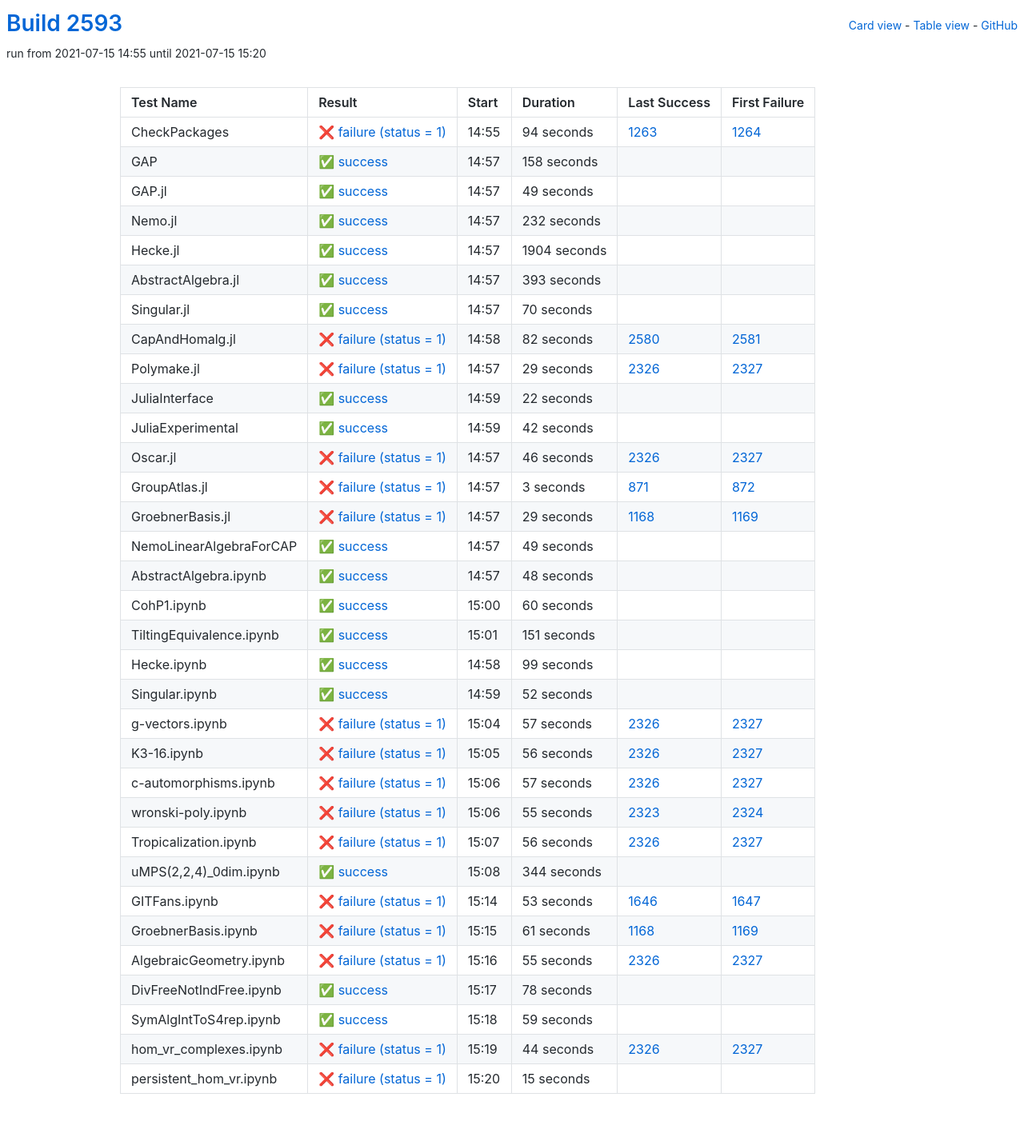
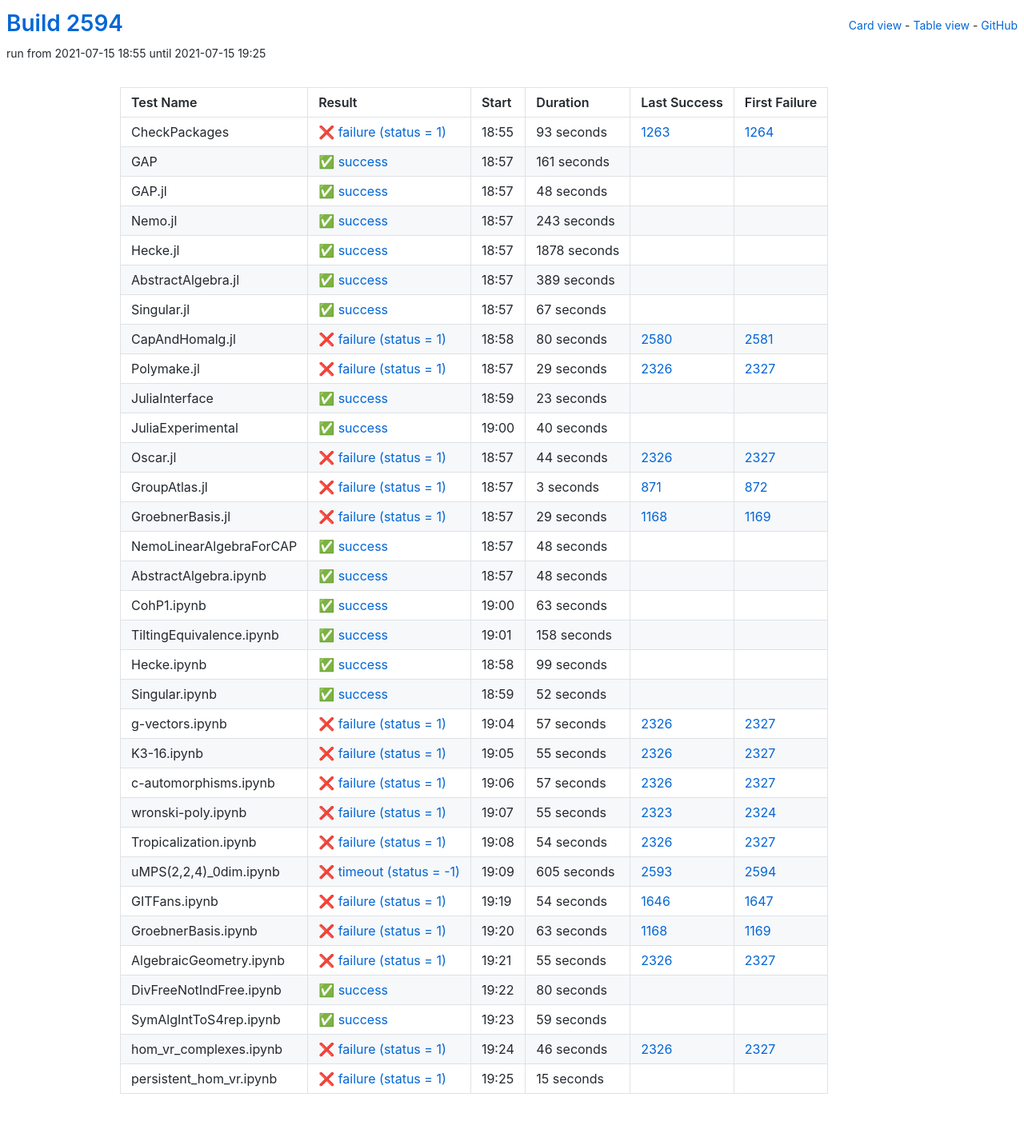
Before and after one commit to oscar-system/oscar-ci-status-stable, a Jekyll site: the page built from table.html, in a window 1280 px wide. Shown: the whole page at 80% size. Built offline with Jekyll 4.4.1, drawn with Linux system fonts in a browser that asks for light colours.

Commit message:
Build #2594

```diff
--- a/_data/ci.yml
+++ b/_data/ci.yml
@@ -1,6 +1,6 @@
 ---
-build: 2593
-build_url: https://oscarci.mathematik.uni-kl.de/job/oscar-stable/2593/
+build: 2594
+build_url: https://oscarci.mathematik.uni-kl.de/job/oscar-stable/2594/
 job: oscar-stable
 organization: oscar-system
 repo: oscar-ci-status-stable
@@ -8,104 +8,104 @@ repourl: https://github.com/oscar-system/oscar-ci-status-stable
 tests:
 - name: CheckPackages
   id: checkpackages
-  log: https://oscarci.mathematik.uni-kl.de/job/oscar-stable/2593/artifact/logs/build-2593/CheckPackages.log
-  start: 2021-07-15 14:55
+  log: https://oscarci.mathematik.uni-kl.de/job/oscar-stable/2594/artifact/logs/build-2594/CheckPackages.log
+  start: 2021-07-15 18:55
   success: false
   exitcode: 1
   status: failure
-  duration: 94
+  duration: 93
   last_success: 1263
   last_success_url: https://oscarci.mathematik.uni-kl.de/job/oscar-stable/1263/
   first_failure: 1264
   first_failure_url: https://oscarci.mathematik.uni-kl.de/job/oscar-stable/1264/
 - name: GAP
   id: gap
-  log: https://oscarci.mathematik.uni-kl.de/job/oscar-stable/2593/artifact/logs/build-2593/GAP.log
-  start: 2021-07-15 14:57
+  log: https://oscarci.mathematik.uni-kl.de/job/oscar-stable/2594/artifact/logs/build-2594/GAP.log
+  start: 2021-07-15 18:57
   success: true
   exitcode: 0
   status: success
-  duration: 158
+  duration: 161
   last_success: false
   last_success_url:
   first_failure: false
   first_failure_url:
 - name: GAP.jl
   id: gap-jl
-  log: https://oscarci.mathematik.uni-kl.de/job/oscar-stable/2593/artifact/logs/build-2593/GAP.jl.log
-  start: 2021-07-15 14:57
+  log: https://oscarci.mathematik.uni-kl.de/job/oscar-stable/2594/artifact/logs/build-2594/GAP.jl.log
+  start: 2021-07-15 18:57
   success: true
   exitcode: 0
   status: success
-  duration: 49
+  duration: 48
   last_success: false
   last_success_url:
   first_failure: false
   first_failure_url:
 - name: Nemo.jl
   id: nemo-jl
-  log: https://oscarci.mathematik.uni-kl.de/job/oscar-stable/2593/artifact/logs/build-2593/Nemo.jl.log
-  start: 2021-07-15 14:57
+  log: https://oscarci.mathematik.uni-kl.de/job/oscar-stable/2594/artifact/logs/build-2594/Nemo.jl.log
+  start: 2021-07-15 18:57
   success: true
   exitcode: 0
   status: success
-  duration: 232
+  duration: 243
   last_success: false
   last_success_url:
   first_failure: false
   first_failure_url:
 - name: Hecke.jl
   id: hecke-jl
-  log: https://oscarci.mathematik.uni-kl.de/job/oscar-stable/2593/artifact/logs/build-2593/Hecke.jl.log
-  start: 2021-07-15 14:57
+  log: https://oscarci.mathematik.uni-kl.de/job/oscar-stable/2594/artifact/logs/build-2594/Hecke.jl.log
+  start: 2021-07-15 18:57
   success: true
   exitcode: 0
   status: success
-  duration: 1904
+  duration: 1878
   last_success: false
   last_success_url:
   first_failure: false
   first_failure_url:
 - name: AbstractAlgebra.jl
   id: abstractalgebra-jl
-  log: https://oscarci.mathematik.uni-kl.de/job/oscar-stable/2593/artifact/logs/build-2593/AbstractAlgebra.jl.log
-  start: 2021-07-15 14:57
+  log: https://oscarci.mathematik.uni-kl.de/job/oscar-stable/2594/artifact/logs/build-2594/AbstractAlgebra.jl.log
+  start: 2021-07-15 18:57
   success: true
   exitcode: 0
   status: success
-  duration: 393
+  duration: 389
   last_success: false
   last_success_url:
   first_failure: false
   first_failure_url:
 - name: Singular.jl
   id: singular-jl
-  log: https://oscarci.mathematik.uni-kl.de/job/oscar-stable/2593/artifact/logs/build-2593/Singular.jl.log
-  start: 2021-07-15 14:57
+  log: https://oscarci.mathematik.uni-kl.de/job/oscar-stable/2594/artifact/logs/build-2594/Singular.jl.log
+  start: 2021-07-15 18:57
   success: true
   exitcode: 0
   status: success
-  duration: 70
+  duration: 67
   last_success: false
   last_success_url:
   first_failure: false
   first_failure_url:
 - name: CapAndHomalg.jl
   id: capandhomalg-jl
-  log: https://oscarci.mathematik.uni-kl.de/job/oscar-stable/2593/artifact/logs/build-2593/CapAndHomalg.jl.log
-  start: 2021-07-15 14:58
+  log: https://oscarci.mathematik.uni-kl.de/job/oscar-stable/2594/artifact/logs/build-2594/CapAndHomalg.jl.log
+  start: 2021-07-15 18:58
   success: false
   exitcode: 1
   status: failure
-  duration: 82
+  duration: 80
   last_success: 2580
   last_success_url: https://oscarci.mathematik.uni-kl.de/job/oscar-stable/2580/
   first_failure: 2581
   first_failure_url: https://oscarci.mathematik.uni-kl.de/job/oscar-stable/2581/
 - name: Polymake.jl
   id: polymake-jl
-  log: https://oscarci.mathematik.uni-kl.de/job/oscar-stable/2593/artifact/logs/build-2593/Polymake.jl.log
-  start: 2021-07-15 14:57
+  log: https://oscarci.mathematik.uni-kl.de/job/oscar-stable/2594/artifact/logs/build-2594/Polymake.jl.log
+  start: 2021-07-15 18:57
   success: false
   exitcode: 1
   status: failure
@@ -116,44 +116,44 @@ tests:
   first_failure_url: https://oscarci.mathematik.uni-kl.de/job/oscar-stable/2327/
 - name: JuliaInterface
   id: juliainterface
-  log: https://oscarci.mathematik.uni-kl.de/job/oscar-stable/2593/artifact/logs/build-2593/JuliaInterface.log
-  start: 2021-07-15 14:59
+  log: https://oscarci.mathematik.uni-kl.de/job/oscar-stable/2594/artifact/logs/build-2594/JuliaInterface.log
+  start: 2021-07-15 18:59
   success: true
   exitcode: 0
   status: success
-  duration: 22
+  duration: 23
   last_success: false
   last_success_url:
   first_failure: false
   first_failure_url:
 - name: JuliaExperimental
   id: juliaexperimental
-  log: https://oscarci.mathematik.uni-kl.de/job/oscar-stable/2593/artifact/logs/build-2593/JuliaExperimental.log
-  start: 2021-07-15 14:59
+  log: https://oscarci.mathematik.uni-kl.de/job/oscar-stable/2594/artifact/logs/build-2594/JuliaExperimental.log
+  start: 2021-07-15 19:00
   success: true
   exitcode: 0
   status: success
-  duration: 42
+  duration: 40
   last_success: false
   last_success_url:
   first_failure: false
   first_failure_url:
 - name: Oscar.jl
   id: oscar-jl
-  log: https://oscarci.mathematik.uni-kl.de/job/oscar-stable/2593/artifact/logs/build-2593/Oscar.jl.log
-  start: 2021-07-15 14:57
+  log: https://oscarci.mathematik.uni-kl.de/job/oscar-stable/2594/artifact/logs/build-2594/Oscar.jl.log
+  start: 2021-07-15 18:57
   success: false
   exitcode: 1
   status: failure
-  duration: 46
+  duration: 44
   last_success: 2326
   last_success_url: https://oscarci.mathematik.uni-kl.de/job/oscar-stable/2326/
   first_failure: 2327
   first_failure_url: https://oscarci.mathematik.uni-kl.de/job/oscar-stable/2327/
 - name: GroupAtlas.jl
   id: groupatlas-jl
-  log: https://oscarci.mathematik.uni-kl.de/job/oscar-stable/2593/artifact/logs/build-2593/GroupAtlas.jl.log
-  start: 2021-07-15 14:57
+  log: https://oscarci.mathematik.uni-kl.de/job/oscar-stable/2594/artifact/logs/build-2594/GroupAtlas.jl.log
+  start: 2021-07-15 18:57
   success: false
   exitcode: 1
   status: failure
@@ -164,8 +164,8 @@ tests:
   first_failure_url: https://oscarci.mathematik.uni-kl.de/job/oscar-stable/872/
 - name: GroebnerBasis.jl
   id: groebnerbasis-jl
-  log: https://oscarci.mathematik.uni-kl.de/job/oscar-stable/2593/artifact/logs/build-2593/GroebnerBasis.jl.log
-  start: 2021-07-15 14:57
+  log: https://oscarci.mathematik.uni-kl.de/job/oscar-stable/2594/artifact/logs/build-2594/GroebnerBasis.jl.log
+  start: 2021-07-15 18:57
   success: false
   exitcode: 1
   status: failure
@@ -176,20 +176,20 @@ tests:
   first_failure_url: https://oscarci.mathematik.uni-kl.de/job/oscar-stable/1169/
 - name: NemoLinearAlgebraForCAP
   id: nemolinearalgebraforcap
-  log: https://oscarci.mathematik.uni-kl.de/job/oscar-stable/2593/artifact/logs/build-2593/NemoLinearAlgebraForCAP.log
-  start: 2021-07-15 14:57
+  log: https://oscarci.mathematik.uni-kl.de/job/oscar-stable/2594/artifact/logs/build-2594/NemoLinearAlgebraForCAP.log
+  start: 2021-07-15 18:57
   success: true
   exitcode: 0
   status: success
-  duration: 49
+  duration: 48
   last_success: false
   last_success_url:
   first_failure: false
   first_failure_url:
 - name: AbstractAlgebra.ipynb
   id: abstractalgebra-ipynb
-  log: https://oscarci.mathematik.uni-kl.de/job/oscar-stable/2593/artifact/logs/build-2593/AbstractAlgebra.ipynb.log
-  start: 2021-07-15 14:57
+  log: https://oscarci.mathematik.uni-kl.de/job/oscar-stable/2594/artifact/logs/build-2594/AbstractAlgebra.ipynb.log
+  start: 2021-07-15 18:57
   success: true
   exitcode: 0
   status: success
@@ -200,32 +200,32 @@ tests:
   first_failure_url:
 - name: CohP1.ipynb
   id: cohp1-ipynb
-  log: https://oscarci.mathematik.uni-kl.de/job/oscar-stable/2593/artifact/logs/build-2593/CohP1.ipynb.log
-  start: 2021-07-15 15:00
+  log: https://oscarci.mathematik.uni-kl.de/job/oscar-stable/2594/artifact/logs/build-2594/CohP1.ipynb.log
+  start: 2021-07-15 19:00
   success: true
   exitcode: 0
   status: success
-  duration: 60
+  duration: 63
   last_success: false
   last_success_url:
   first_failure: false
   first_failure_url:
 - name: TiltingEquivalence.ipynb
   id: tiltingequivalence-ipynb
-  log: https://oscarci.mathematik.uni-kl.de/job/oscar-stable/2593/artifact/logs/build-2593/TiltingEquivalence.ipynb.log
-  start: 2021-07-15 15:01
+  log: https://oscarci.mathematik.uni-kl.de/job/oscar-stable/2594/artifact/logs/build-2594/TiltingEquivalence.ipynb.log
+  start: 2021-07-15 19:01
   success: true
   exitcode: 0
   status: success
-  duration: 151
+  duration: 158
   last_success: false
   last_success_url:
   first_failure: false
   first_failure_url:
 - name: Hecke.ipynb
   id: hecke-ipynb
-  log: https://oscarci.mathematik.uni-kl.de/job/oscar-stable/2593/artifact/logs/build-2593/Hecke.ipynb.log
-  start: 2021-07-15 14:58
+  log: https://oscarci.mathematik.uni-kl.de/job/oscar-stable/2594/artifact/logs/build-2594/Hecke.ipynb.log
+  start: 2021-07-15 18:58
   success: true
   exitcode: 0
   status: success
@@ -236,8 +236,8 @@ tests:
   first_failure_url:
 - name: Singular.ipynb
   id: singular-ipynb
-  log: https://oscarci.mathematik.uni-kl.de/job/oscar-stable/2593/artifact/logs/build-2593/Singular.ipynb.log
-  start: 2021-07-15 14:59
+  log: https://oscarci.mathematik.uni-kl.de/job/oscar-stable/2594/artifact/logs/build-2594/Singular.ipynb.log
+  start: 2021-07-15 18:59
   success: true
   exitcode: 0
   status: success
@@ -248,8 +248,8 @@ tests:
   first_failure_url:
 - name: g-vectors.ipynb
   id: g-vectors-ipynb
-  log: https://oscarci.mathematik.uni-kl.de/job/oscar-stable/2593/artifact/logs/build-2593/g-vectors.ipynb.log
-  start: 2021-07-15 15:04
+  log: https://oscarci.mathematik.uni-kl.de/job/oscar-stable/2594/artifact/logs/build-2594/g-vectors.ipynb.log
+  start: 2021-07-15 19:04
   success: false
   exitcode: 1
   status: failure
@@ -260,20 +260,20 @@ tests:
   first_failure_url: https://oscarci.mathematik.uni-kl.de/job/oscar-stable/2327/
 - name: K3-16.ipynb
   id: k3-16-ipynb
-  log: https://oscarci.mathematik.uni-kl.de/job/oscar-stable/2593/artifact/logs/build-2593/K3-16.ipynb.log
-  start: 2021-07-15 15:05
+  log: https://oscarci.mathematik.uni-kl.de/job/oscar-stable/2594/artifact/logs/build-2594/K3-16.ipynb.log
+  start: 2021-07-15 19:05
   success: false
   exitcode: 1
   status: failure
-  duration: 56
+  duration: 55
   last_success: 2326
   last_success_url: https://oscarci.mathematik.uni-kl.de/job/oscar-stable/2326/
   first_failure: 2327
   first_failure_url: https://oscarci.mathematik.uni-kl.de/job/oscar-stable/2327/
 - name: c-automorphisms.ipynb
   id: c-automorphisms-ipynb
-  log: https://oscarci.mathematik.uni-kl.de/job/oscar-stable/2593/artifact/logs/build-2593/c-automorphisms.ipynb.log
-  start: 2021-07-15 15:06
+  log: https://oscarci.mathematik.uni-kl.de/job/oscar-stable/2594/artifact/logs/build-2594/c-automorphisms.ipynb.log
+  start: 2021-07-15 19:06
   success: false
   exitcode: 1
   status: failure
@@ -284,8 +284,8 @@ tests:
   first_failure_url: https://oscarci.mathematik.uni-kl.de/job/oscar-stable/2327/
 - name: wronski-poly.ipynb
   id: wronski-poly-ipynb
-  log: https://oscarci.mathematik.uni-kl.de/job/oscar-stable/2593/artifact/logs/build-2593/wronski-poly.ipynb.log
-  start: 2021-07-15 15:06
+  log: https://oscarci.mathematik.uni-kl.de/job/oscar-stable/2594/artifact/logs/build-2594/wronski-poly.ipynb.log
+  start: 2021-07-15 19:07
   success: false
   exitcode: 1
   status: failure
@@ -296,56 +296,56 @@ tests:
   first_failure_url: https://oscarci.mathematik.uni-kl.de/job/oscar-stable/2324/
 - name: Tropicalization.ipynb
   id: tropicalization-ipynb
-  log: https://oscarci.mathematik.uni-kl.de/job/oscar-stable/2593/artifact/logs/build-2593/Tropicalization.ipynb.log
-  start: 2021-07-15 15:07
+  log: https://oscarci.mathematik.uni-kl.de/job/oscar-stable/2594/artifact/logs/build-2594/Tropicalization.ipynb.log
+  start: 2021-07-15 19:08
   success: false
   exitcode: 1
   status: failure
-  duration: 56
+  duration: 54
   last_success: 2326
   last_success_url: https://oscarci.mathematik.uni-kl.de/job/oscar-stable/2326/
   first_failure: 2327
   first_failure_url: https://oscarci.mathematik.uni-kl.de/job/oscar-stable/2327/
 - name: uMPS(2,2,4)_0dim.ipynb
   id: umps-2-2-4-0dim-ipynb
-  log: https://oscarci.mathematik.uni-kl.de/job/oscar-stable/2593/artifact/logs/build-2593/uMPS-2-2-4-_0dim.ipynb.log
-  start: 2021-07-15 15:08
-  success: true
-  exitcode: 0
-  status: success
-  duration: 344
-  last_success: false
-  last_success_url:
-  first_failure: false
-  first_failure_url:
+  log: https://oscarci.mathematik.uni-kl.de/job/oscar-stable/2594/artifact/logs/build-2594/uMPS-2-2-4-_0dim.ipynb.log
+  start: 2021-07-15 19:09
+  success: false
+  exitcode: -1
+  status: timeout
+  duration: 605
+  last_success: 2593
+  last_success_url: https://oscarci.mathematik.uni-kl.de/job/oscar-stable/2593/
+  first_failure: 2594
+  first_failure_url: https://oscarci.mathematik.uni-kl.de/job/oscar-stable/2594/
 - name: GITFans.ipynb
   id: gitfans-ipynb
-  log: https://oscarci.mathematik.uni-kl.de/job/oscar-stable/2593/artifact/logs/build-2593/GITFans.ipynb.log
-  start: 2021-07-15 15:14
+  log: https://oscarci.mathematik.uni-kl.de/job/oscar-stable/2594/artifact/logs/build-2594/GITFans.ipynb.log
+  start: 2021-07-15 19:19
   success: false
   exitcode: 1
   status: failure
-  duration: 53
+  duration: 54
   last_success: 1646
   last_success_url: https://oscarci.mathematik.uni-kl.de/job/oscar-stable/1646/
   first_failure: 1647
   first_failure_url: https://oscarci.mathematik.uni-kl.de/job/oscar-stable/1647/
 - name: GroebnerBasis.ipynb
   id: groebnerbasis-ipynb
-  log: https://oscarci.mathematik.uni-kl.de/job/oscar-stable/2593/artifact/logs/build-2593/GroebnerBasis.ipynb.log
-  start: 2021-07-15 15:15
+  log: https://oscarci.mathematik.uni-kl.de/job/oscar-stable/2594/artifact/logs/build-2594/GroebnerBasis.ipynb.log
+  start: 2021-07-15 19:20
   success: false
   exitcode: 1
   status: failure
-  duration: 61
+  duration: 63
   last_success: 1168
   last_success_url: https://oscarci.mathematik.uni-kl.de/job/oscar-stable/1168/
   first_failure: 1169
   first_failure_url: https://oscarci.mathematik.uni-kl.de/job/oscar-stable/1169/
 - name: AlgebraicGeometry.ipynb
   id: algebraicgeometry-ipynb
-  log: https://oscarci.mathematik.uni-kl.de/job/oscar-stable/2593/artifact/logs/build-2593/AlgebraicGeometry.ipynb.log
-  start: 2021-07-15 15:16
+  log: https://oscarci.mathematik.uni-kl.de/job/oscar-stable/2594/artifact/logs/build-2594/AlgebraicGeometry.ipynb.log
+  start: 2021-07-15 19:21
   success: false
   exitcode: 1
   status: failure
@@ -356,20 +356,20 @@ tests:
   first_failure_url: https://oscarci.mathematik.uni-kl.de/job/oscar-stable/2327/
 - name: DivFreeNotIndFree.ipynb
   id: divfreenotindfree-ipynb
-  log: https://oscarci.mathematik.uni-kl.de/job/oscar-stable/2593/artifact/logs/build-2593/DivFreeNotIndFree.ipynb.log
-  start: 2021-07-15 15:17
+  log: https://oscarci.mathematik.uni-kl.de/job/oscar-stable/2594/artifact/logs/build-2594/DivFreeNotIndFree.ipynb.log
+  start: 2021-07-15 19:22
   success: true
   exitcode: 0
   status: success
-  duration: 78
+  duration: 80
   last_success: false
   last_success_url:
   first_failure: false
   first_failure_url:
 - name: SymAlgIntToS4rep.ipynb
   id: symalginttos4rep-ipynb
-  log: https://oscarci.mathematik.uni-kl.de/job/oscar-stable/2593/artifact/logs/build-2593/SymAlgIntToS4rep.ipynb.log
-  start: 2021-07-15 15:18
+  log: https://oscarci.mathematik.uni-kl.de/job/oscar-stable/2594/artifact/logs/build-2594/SymAlgIntToS4rep.ipynb.log
+  start: 2021-07-15 19:23
   success: true
   exitcode: 0
   status: success
@@ -380,20 +380,20 @@ tests:
   first_failure_url:
 - name: hom_vr_complexes.ipynb
   id: hom-vr-complexes-ipynb
-  log: https://oscarci.mathematik.uni-kl.de/job/oscar-stable/2593/artifact/logs/build-2593/hom_vr_complexes.ipynb.log
-  start: 2021-07-15 15:19
+  log: https://oscarci.mathematik.uni-kl.de/job/oscar-stable/2594/artifact/logs/build-2594/hom_vr_complexes.ipynb.log
+  start: 2021-07-15 19:24
   success: false
   exitcode: 1
   status: failure
-  duration: 44
+  duration: 46
   last_success: 2326
   last_success_url: https://oscarci.mathematik.uni-kl.de/job/oscar-stable/2326/
   first_failure: 2327
   first_failure_url: https://oscarci.mathematik.uni-kl.de/job/oscar-stable/2327/
 - name: persistent_hom_vr.ipynb
   id: persistent-hom-vr-ipynb
-  log: https://oscarci.mathematik.uni-kl.de/job/oscar-stable/2593/artifact/logs/build-2593/persistent_hom_vr.ipynb.log
-  start: 2021-07-15 15:20
+  log: https://oscarci.mathematik.uni-kl.de/job/oscar-stable/2594/artifact/logs/build-2594/persistent_hom_vr.ipynb.log
+  start: 2021-07-15 19:25
   success: false
   exitcode: 1
   status: failure
```
Also changed, not shown: README.md.
